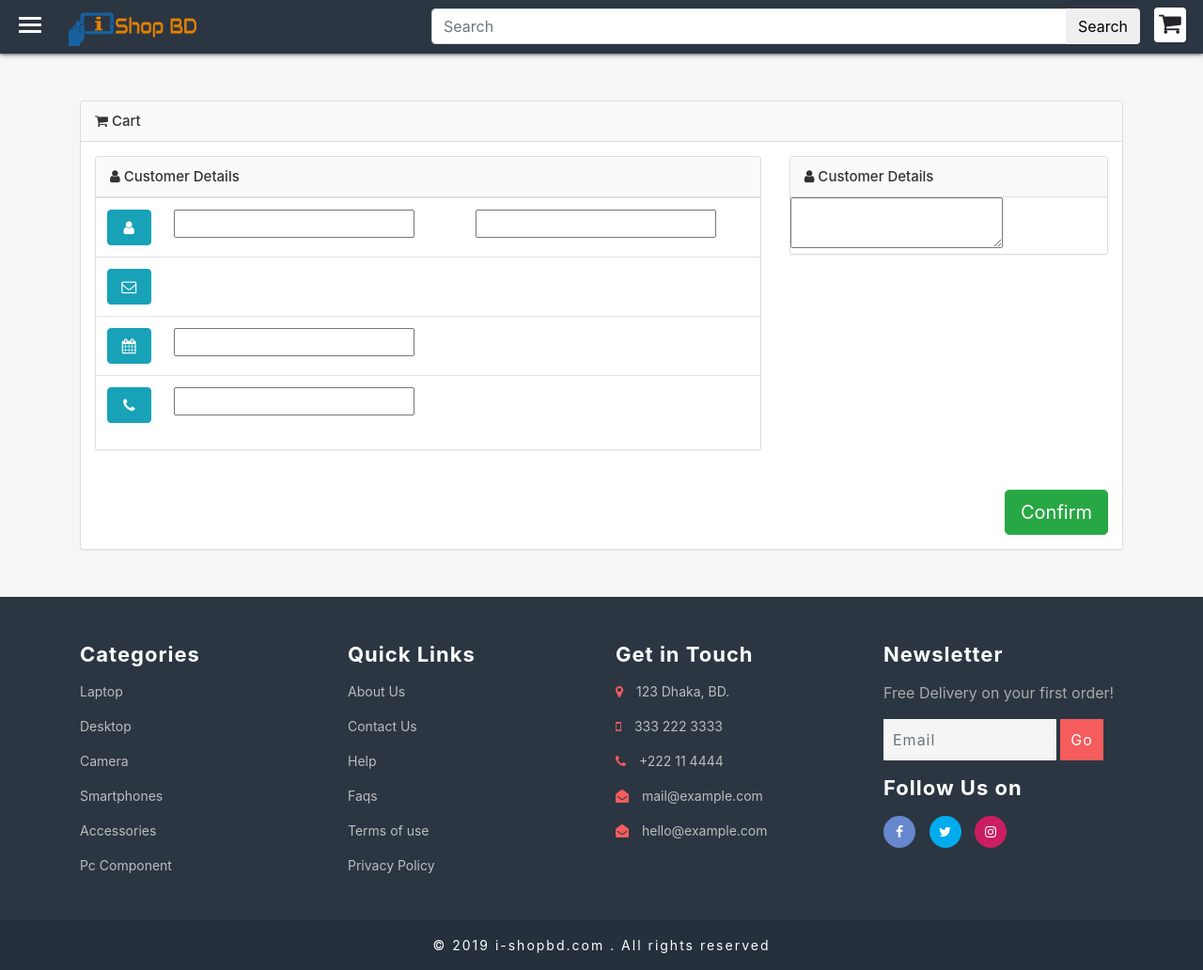
After one commit to JobayerHosen/i-ShopBD, a PHP site: page /reviewinfo.php in a window 1280 px wide. The commit adds this page. Shown: the whole page at 94% size. Run offline with PHP 8.4, Linux system fonts and the light colour scheme; a user stored in the database is signed in; data comes from the database, SQL or seed files in the repository; data that the repository does not hold is empty.

Commit message:
added review info system before of confirming order

```diff
--- a/admin/include/addbrand.php
+++ b/admin/include/addbrand.php
@@ -4,7 +4,7 @@
     <meta charset="UTF-8">
     <meta name="viewport" content="width=device-width, initial-scale=1.0">
     <meta http-equiv="X-UA-Compatible" content="ie=edge">
-    <title>ElectroBazar|Admin</title>
+    <title>i-ShopBD | Admin</title>
     <link href="../css/bootstrap.css" type="text/css" rel="stylesheet">
     <link href="../css/style.css" type="text/css" rel="stylesheet">
     <link href="../css/font-awesome.min.css" type="text/css" rel="stylesheet">
--- a/admin/include/addcat.php
+++ b/admin/include/addcat.php
@@ -4,7 +4,7 @@
     <meta charset="UTF-8">
     <meta name="viewport" content="width=device-width, initial-scale=1.0">
     <meta http-equiv="X-UA-Compatible" content="ie=edge">
-    <title>ElectroBazar|Admin</title>
+    <title>i-ShopBD |Admin</title>
     <link href="../css/bootstrap.css" type="text/css" rel="stylesheet">
     <link href="../css/style.css" type="text/css" rel="stylesheet">
     <link href="../css/font-awesome.min.css" type="text/css" rel="stylesheet">
--- a/admin/include/addproductexe.php
+++ b/admin/include/addproductexe.php
@@ -4,7 +4,7 @@
     <meta charset="UTF-8">
     <meta name="viewport" content="width=device-width, initial-scale=1.0">
     <meta http-equiv="X-UA-Compatible" content="ie=edge">
-    <title>ElectroBazar|Admin</title>
+    <title>i-ShopBD |Admin</title>
     <link href="../css/bootstrap.css" type="text/css" rel="stylesheet">
     <link href="../css/style.css" type="text/css" rel="stylesheet">
     <link href="../css/font-awesome.min.css" type="text/css" rel="stylesheet">
--- a/cart.php
+++ b/cart.php
@@ -3,7 +3,7 @@
 <html lang="en">
 <head>
     <meta charset="UTF-8">
-    <meta name="viewport" content="width=device-width, initial-scale=1.0">
+    <!-- <meta name="viewport" content="width=device-width, initial-scale=1.0"> -->
     <meta http-equiv="X-UA-Compatible" content="ie=edge">
     <title>i Shop BD</title>
     <link href="css/bootstrap.css" type="text/css" rel="stylesheet">
@@ -116,7 +116,7 @@
                                         </tbody>
                         </table>
                         <br>
-                        <a style="float: right;" href="order.php" class="btn btn-lg btn-success">Check Out</a>
+                        <a style="float: right;" href="reviewinfo.php?uid=<?php echo $uid?>" class="btn btn-lg btn-success">Check Out</a>
                         <div style="content: '';clear: both;display: block" class="clear-fix"></div>
                     </div>
                  </div>
--- a/css/style.css
+++ b/css/style.css
@@ -206,7 +206,7 @@ a:hover {
     text-align: center;
     margin: 50px 10px 15px;
 }
-/* ----------PODUCT-CORD------------------ */
+/* ----------PODUCT-CARD------------------ */
 
 .card-container {
     padding: 0 8px !important;
@@ -254,9 +254,9 @@ a:hover {
 .product-card .card-details .brand,
 .product-card .card-details .cat,
 .product-card .card-details .stock {
-    font-size: 14px;
+    font-size: 11px;
     font-weight: 600;
-    margin-bottom: 5px;
+    margin-bottom: 3px;
 }
 .product-card .card-details button {
     width: 56%;
--- a/include/signupexe.php
+++ b/include/signupexe.php
@@ -13,7 +13,7 @@
 
 
     //Checking if any fild is Empty
-    if (empty($address) || empty($first) || empty($last) || empty($email) || empty($pwd) || empty($zip) || empty($phone)) {
+    if (empty($first) || empty($last) || empty($email) || empty($pwd)) {
         header("Location: ../signup.php?signup=empty");
         exit();
 
--- a/include/validate.php
+++ b/include/validate.php
@@ -46,7 +46,7 @@
         // Validate Address---
         if ($_GET['input'] == 'address') {
             $address = htmlspecialchars($_GET['value']);
-            if (strlen($address) < 10) {
+            if (strlen($address) < 10 && strlen($address) > 0) {
                 echo '<div class="alert alert-danger" role="alert">Enter Valid Address.</div>';
                 exit();
             }
--- a/order.php
+++ b/order.php
@@ -3,7 +3,7 @@
 <html lang="en">
 <head>
     <meta charset="UTF-8">
-    <meta name="viewport" content="width=device-width, initial-scale=1.0">
+    <!-- <meta name="viewport" content="width=device-width, initial-scale=1.0"> -->
     <meta http-equiv="X-UA-Compatible" content="ie=edge">
     <title>i Shop BD</title>
     <link href="css/bootstrap.css" type="text/css" rel="stylesheet">
@@ -164,7 +164,7 @@
                                         </tbody>
                         </table>
                         <br>
-                        <input type="submit" name="order" value="Submit Order" style="float: right;" class="btn btn-lg btn-success">
+                        <input type="submit" name="order" onclick="alert('Are you sure you want to confirm the order?')" value="Submit Order" style="float: right;" class="btn btn-lg btn-success">
                         <div style="content: '';clear: both;display: block" class="clear-fix"></div>
                         </form>
                     </div>
--- /dev/null
+++ b/reviewinfo.php
@@ -0,0 +1,180 @@
+<?php session_start(); ?>
+<!DOCTYPE html>
+<html lang="en">
+<head>
+    <meta charset="UTF-8">
+    <!-- <meta name="viewport" content="width=device-width, initial-scale=1.0"> -->
+    <meta http-equiv="X-UA-Compatible" content="ie=edge">
+    <title>i Shop BD</title>
+    <link href="css/bootstrap.css" type="text/css" rel="stylesheet">
+    <link href="css/placeholder-loading.css" rel="stylesheet">
+    <link href="css/font-awesome.min.css" type="text/css" rel="stylesheet">
+    <link href="css/style.css" type="text/css" rel="stylesheet">
+
+</head>
+    <?php
+            if (!isset($_SESSION['u_id']) || !isset($_SESSION['u_logedin']) ) {
+                header('Location: login.php');
+            }
+    ?>
+<body style="background: #f6f6f6;" >
+    <?php
+    require 'views/navbar.php';
+    require 'include/dbh.inc.php';
+    ?>
+
+    <div class="main-container">
+    <?php require 'views/nav.php'; ?>
+
+
+      <div id="maincontent" class="main-content">
+
+
+
+        <div class="container-fluid">
+            <div class="section">
+                <div class="section-heading"></div>
+            </div>
+
+            <div class="container">
+                <div class="panel panel-default">
+                    <div class="panel-heading">
+                        <h3 class="panel-title"><i class="fa fa-shopping-cart"></i>
+                            Cart
+                        </h3>
+                    </div>
+
+                    <div class="panel-body">
+                                                <?php
+                                                    if(isset($_GET['uid'])) {
+                                                        $uid = $_GET['uid'];
+                                                        $squ = "SELECT * FROM `users` WHERE user_id = '$uid'";
+                                                        $rsu = $conn->query($squ);
+                                                        $user = $rsu->fetch_assoc();
+                                                    }
+                                                ?>
+                        <form action="include/reviewinfoexe.php" method="post" class="form">
+                        <div class="row">
+
+                            <div class="col-md-8">
+                                <div class="panel panel-default">
+                                    <div class="panel-heading">
+                                    <h3 class="panel-title"><i class="fa fa-user"></i> Customer Details</h3>
+                                    </div>
+                                        <table class="table">
+                                            <tbody>
+                                                <tr>
+                                                <td style="width: 1%;"><button  class="btn btn-info btn-xs" ><i class="fa fa-user fa-fw"></i></button></td>
+                                                <td>
+                                                    <div class="row">
+                                                    <div class="form_group col-md-6">
+                                                            <input class="input100" id="fname" type="text" name="first" value="<?php echo $user['first_name'] ?>" autocomplete="off" onkeyup="validate(this)" required>
+                                                    </div>
+                                                    <div class="msg"></div>
+                                                    <div class="form_group col-md-6">
+                                                            <input class="input100" id="lname" type="text" name="last" value="<?php echo $user['last_name'] ?> " autocomplete="off" onkeyup="validate(this)" required>
+                                                    </div>
+                                                    <div class="msg"></div>
+                                                    </div>
+                                                 </td>
+                                                </tr>
+                                                <tr>
+                                                <td><button class="btn btn-info btn-xs" ><i class="fa fa-envelope-o fa-fw"></i></button></td>
+                                                <td><a href="mailto:ak@gmail.com"><?php echo $user['email']; ?></a></td>
+                                                </tr>
+                                                <tr>
+                                                <td><button class="btn btn-info btn-xs"><i class="fa fa-calendar fa-fw"></i></button></td>
+                                                <td>
+                                                    <div class="form_group">
+                                                            <input class="input100" id="zip" type="text" name="zip" value="<?php echo $user['zip_code'] ?>" autocomplete="off" onkeyup="validate(this)" required>
+                                                    </div>
+                                                    <div class="msg"></div>
+                                                </td>
+                                                </tr>
+                                                <tr>
+                                                <td><button class="btn btn-info btn-xs"><i class="fa fa-phone fa-fw"></i></button></td>
+                                                <td>
+                                                    <div class="form_group">
+                                                        <input class="input100" id="phone" type="text" name="phone" value="<?php echo $user['phone'] ?>" autocomplete="off" onkeyup="validate(this)" required>
+                                                    </div>
+                                                    <div class="msg"></div>
+                                                </td>
+                                                </tr>
+                                                <input type="hidden" name="uid" value="<?php echo $uid ?>">
+
+                                            </tbody>
+                                        </table>
+                                </div>
+
+                            </div>
+                            <div class="col-md-4">
+                                <div class="panel panel-default">
+                                    <div class="panel-heading">
+                                    <h3 class="panel-title"><i class="fa fa-user"></i> Customer Details</h3>
+                                    </div>
+                                    <div class="form_group">
+                                        <textarea class="input100" name="address" id="address" autocomplete="off"><?php echo $user['address'] ?></textarea>
+                                    </div>
+                                    <div class="msg"></div>
+                                </div>
+                            </div>
+                        </div>
+                        <br>
+                        <input type="submit" style="float: right;" class="btn btn-lg btn-success" name="submit" value="Confirm">
+                        <div style="content: '';clear: both;display: block" class="clear-fix"></div>
+                        </form>
+                    </div>
+                 </div>
+            </div>
+
+
+
+          <div class="section">
+            <h3 class="section-heading">
+            </h3>
+          </div>
+    </div>
+
+    <?php include 'views/footer.php'; ?>
+    </div>
+
+
+
+
+
+    <script src="js/jquery-3.2.1.slim.min.js"></script>
+    <script src="js/popper.min.js"></script>
+    <script src="js/bootstrap.min.js"></script>
+    <script src="js/main.js"></script>
+    <script>
+        function validate(elmnt) {
+                var xhttp = new XMLHttpRequest();
+                xhttp.onreadystatechange = function() {
+
+                    if (this.readyState == 4 && this.status == 200) {
+                        // callback(this, elmnt);
+                        var msg = elmnt.parentElement.parentElement.lastElementChild;
+                        console.log(elmnt);
+                        console.log(msg);
+                        console.log(this.responseText);
+                        msg.innerHTML = this.responseText;
+                        if (msg.innerText == "") {
+                            elmnt.classList.add('valid');
+                        } else {
+                            elmnt.classList.remove('valid');
+                            elmnt.classList.add('invalid');
+                        }
+
+                    }
+                }
+                var url = '/i-ShopBD/include/validate.php?value='+elmnt.value+'&input='+elmnt.name;
+                xhttp.open("GET", url, true);
+                xhttp.send();
+            }
+    </script>
+
+
+
+
+</body>
+</html>
--- a/views/footer.php
+++ b/views/footer.php
@@ -7,22 +7,22 @@
                     <h3 class="text-white font-weight-bold mb-3">Categories</h3>
                     <ul>
                       <li class="mb-3">
-                        <a href="product.html">Laptop </a>
+                        <a href="showproducts.php?catId=1">Laptop </a>
                       </li>
                       <li class="mb-3">
-                        <a href="product.html">Desktop</a>
+                        <a href="showproducts.php?catId=2">Desktop</a>
                       </li>
                       <li class="mb-3">
-                        <a href="product.html">Camera</a>
+                        <a href="showproducts.php?catId=4">Camera</a>
                       </li>
                       <li class="mb-3">
-                        <a href="product2.html">Smartphones</a>
+                        <a href="showproducts.php?catId=3">Smartphones</a>
                       </li>
                       <li class="mb-3">
-                        <a href="product.html">Accessories</a>
+                        <a href="showproducts.php?catId=10">Accessories</a>
                       </li>
                       <li>
-                        <a href="product2.html">Pc Component</a>
+                        <a href="showproducts.php?catId=9">Pc Component</a>
                       </li>
                     </ul>
                   </div>
```
Also changed, not shown: include/orderexe.php (+5 -5 lines), include/reviewinfoexe.php (added, +71 -0 lines), signup.php (+4 -4 lines), simple-ecom.sql.
